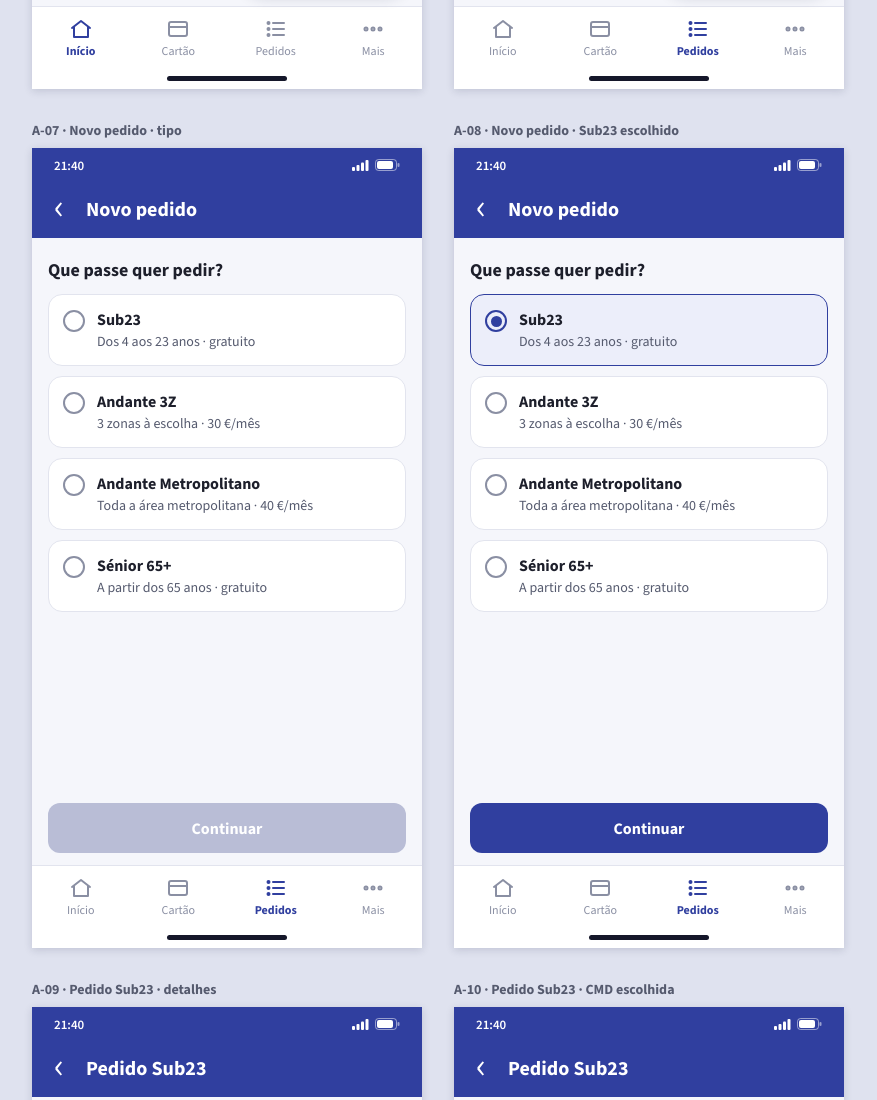
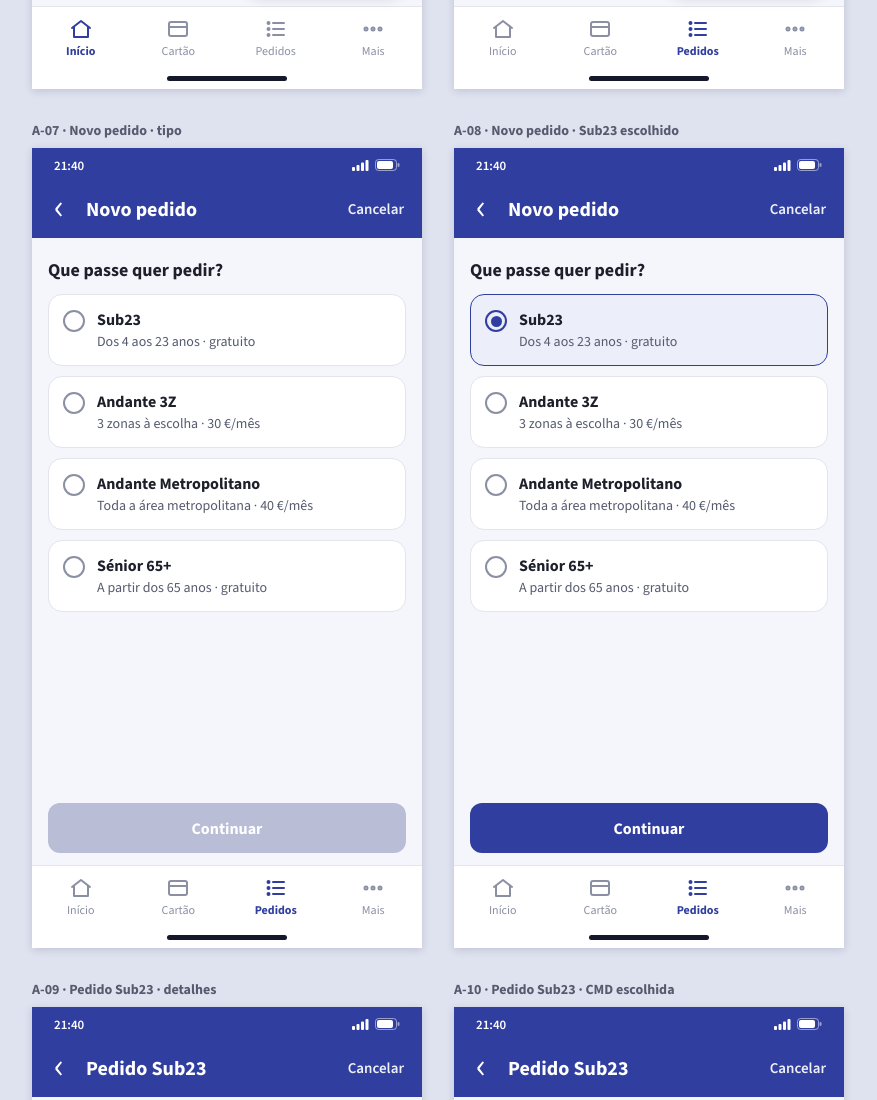
Before and after one commit to aishend/anda-redesign, a plain HTML site: page galeria.html in a window 1280 px wide. Shown: the part 2660-3760 px from the top of the page, without its empty margins (0-877 px from the left). Drawn offline with nearby package versions, Linux system fonts and the light colour scheme.

Commit message:
«Cancelar» no topo de todos os ecrãs intermédios dos processos com vários passos
Pedido de passe (A e B) e renovação do passe (A e B): o botão fica sempre no mesmo sítio,
cancela o processo inteiro e confirma que nada foi enviado/cobrado.

Co-Authored-By: Claude Opus 5.5 <noreply@anthropic.com>

```diff
--- a/css/style.css
+++ b/css/style.css
@@ -81,6 +81,8 @@ input, textarea { font: inherit; }
 .topbar .back .glyph { font-size: 38px; line-height: 30px; margin-top: -6px; font-weight: 300; }
 .topbar .back:active { background: rgba(255,255,255,.15); }
 .topbar img.logo { height: 22px; }
+.topbar .cancel-top { color: #fff; font-weight: 600; font-size: 15px; padding: 6px 2px 6px 8px; opacity: .92; }
+.topbar .cancel-top:active { opacity: .6; }
 .content { flex: 1; overflow-y: auto; padding: 16px; display: flex; flex-direction: column; gap: 14px; }
 .content.center { align-items: stretch; }
 .footer-actions { flex: none; padding: 12px 16px; background: var(--bg); display: flex; flex-direction: column; gap: 10px; }
--- a/js/screens.js
+++ b/js/screens.js
@@ -63,8 +63,9 @@ function andyReply(t, u) {
 
 /* ---------- Componentes ---------- */
 const H = {
-  top(title, back) {
-    return `<div class="topbar">${back ? `<button class="back" data-go="${back}" data-label="‹" aria-label="Voltar"><span class="glyph">‹</span></button>` : `<img class="logo" src="assets/logo_anda_white.png" alt="anda">`}<h1>${back ? title : ''}</h1></div>`;
+  top(title, back, cancel) {
+    const c = cancel ? `<button class="cancel-top" data-go="${cancel.go}" data-set="${cancel.set}" data-toast="${cancel.toast}" data-label="Cancelar">Cancelar</button>` : '';
+    return `<div class="topbar">${back ? `<button class="back" data-go="${back}" data-label="‹" aria-label="Voltar"><span class="glyph">‹</span></button>` : `<img class="logo" src="assets/logo_anda_white.png" alt="anda">`}<h1>${back ? title : ''}</h1>${c}</div>`;
   },
   tabs(on) {
     const t = [['app-inicio', 'Início', I.home], ['app-cartao', 'Cartão', I.card], ['app-pedidos', 'Pedidos', I.list], ['app-mais', 'Mais', I.more]];
@@ -109,6 +110,10 @@ const H = {
 };
 
 /* ---------- Ecrãs ---------- */
+// «Cancelar» no topo de todos os ecrãs intermédios de um processo com vários passos
+const CANCELA_PEDIDO = { go: 'app-pedidos', set: 'tipo=;id=;ent=', toast: 'Pedido cancelado. Nada foi enviado.' };
+const CANCELA_RENOV = { go: 'app-inicio', set: 'ctx=;pop=;mb=;sheet=;said=', toast: 'Renovação cancelada. Não foi cobrado nada.' };
+
 const SCREENS = {
   /* Ecrã inicial do telemóvel, com o widget da Anda (Tarefa 1) */
   'os-home'(sel, v) {
@@ -200,7 +205,7 @@ const SCREENS = {
 
   /* ----- Tarefa 2 · Versão A: duas páginas (escolher passe → detalhes num só ecrã) ----- */
   'a-pedido-tipo'(sel) {
-    return `<div class="app">${H.top('Novo pedido', 'app-pedidos')}
+    return `<div class="app">${H.top('Novo pedido', 'app-pedidos', CANCELA_PEDIDO)}
       <div class="content"><div class="q">Que passe quer pedir?</div>
         <div class="options">${PASSES.map(p => H.option(sel.tipo === p.id, `tipo=${p.id}`, p.t, p.s)).join('')}</div></div>
       <div class="footer-actions"><button class="btn primary" ${sel.tipo ? '' : 'disabled'} data-go="a-pedido-detalhes" data-label="Continuar">Continuar</button></div>
@@ -209,7 +214,7 @@ const SCREENS = {
   'a-pedido-detalhes'(sel) {
     const u = USERS.sofia;
     const ok = sel.id && sel.ent;
-    return `<div class="app">${H.top('Pedido ' + (PASSES.find(p => p.id === sel.tipo) || PASSES[0]).t, 'a-pedido-tipo')}
+    return `<div class="app">${H.top('Pedido ' + (PASSES.find(p => p.id === sel.tipo) || PASSES[0]).t, 'a-pedido-tipo', CANCELA_PEDIDO)}
       <div class="content">
         <div class="q">Comprovar a idade</div>
         <div class="options">
@@ -253,7 +258,7 @@ const SCREENS = {
                      : `<span class="step ${cls} off"><i></i>${nome}</span>`;
     }).join('');
     const next = n < 4 ? `data-go="b-pedido-${n + 1}" data-label="Continuar"` : `data-go="pedido-enviado" data-set="enviado=1" data-label="Enviar pedido"`;
-    return `<div class="app">${H.top('Novo pedido', back || `b-pedido-${n - 1}`)}
+    return `<div class="app">${H.top('Novo pedido', back || `b-pedido-${n - 1}`, CANCELA_PEDIDO)}
       <div class="content"><div class="progress">${prog}</div><div class="small">Passo ${n} de 4</div>
         <div class="q">${q}</div>${body}</div>
       <div class="footer-actions"><button class="btn primary" ${can ? '' : 'disabled'} ${next}>${n < 4 ? 'Continuar' : 'Enviar pedido'}</button></div>
@@ -275,7 +280,7 @@ const SCREENS = {
   /* ----- Tarefa 3: renovar o passe sem método de pagamento ----- */
   'renovar'(sel, v) {
     const u = USERS[sel.u || 'carlos'];
-    return `<div class="app">${H.top('Renovar passe', 'app-inicio')}
+    return `<div class="app">${H.top('Renovar passe', 'app-inicio', CANCELA_RENOV)}
       <div class="content">
         <div class="card"><div class="kv"><span>Título</span><span>${u.passe}</span></div><div class="kv"><span>Período</span><span>1 a 30 nov</span></div><div class="kv"><span>Preço</span><span>40,00 €</span></div></div>
         <div class="card" style="display:flex;justify-content:space-between"><b>Pagar com</b><span class="muted">Nenhum guardado</span></div>
@@ -288,7 +293,7 @@ const SCREENS = {
 
   // Versão A: erro + pop-up do Andy que oferece ajuda
   'a-erro'(sel) {
-    return `<div class="app">${H.top('Renovar passe', 'renovar')}
+    return `<div class="app">${H.top('Renovar passe', 'renovar', CANCELA_RENOV)}
       <div class="content">
         <div class="result"><div class="big err">${I.alert}</div><h2>Não foi possível renovar</h2></div>
         <div class="alertbox err"><b>Falta um método de pagamento.</b>Não foi cobrado nada.</div>
@@ -313,7 +318,7 @@ const SCREENS = {
          <div class="small">Depois de confirmar no MB WAY, encoste o cartão ao telemóvel para gravar o passe.</div>`
       : `<div class="msg-who">Andy</div><div class="msg bot">Olá, ${u.nome}! Sou o Andy, o assistente da Anda. Em que posso ajudar?</div>
          <div class="chips"><button class="chip" data-go="renovar" data-label="Renovar o passe">Renovar o passe</button><button class="chip" data-go="app-cartao" data-set="f=carregamentos" data-label="O carregamento ficou no cartão?">O carregamento ficou no cartão?</button><button class="chip" data-go="app-pedidos" data-label="Pedir o Sub23">Pedir o Sub23</button></div>`;
-    return `<div class="app">${H.top('Andy', erro ? 'a-erro' : 'app-inicio')}
+    return `<div class="app">${H.top('Andy', erro ? 'a-erro' : 'app-inicio', erro ? CANCELA_RENOV : null)}
       <div class="chat">${msgs}${sel.said ? `<div class="msg me">${esc(sel.said)}</div><div class="msg-who">Andy</div><div class="msg bot">${andyReply(sel.said, u)}</div>` : ''}</div>
       <form class="composer" data-chat><input name="m" placeholder="Escreva ou toque no microfone…" autocomplete="off"><button type="button" class="mic" data-toast="A ouvir… (simulado)" data-label="mic">${I.mic}</button></form>
       ${sel.mb === '1' ? H.mbway('renovado') : ''}
@@ -324,7 +329,7 @@ const SCREENS = {
   // Versão B: o Andy aparece dentro do próprio ecrã de erro (sem pop-up nem página de conversa)
   'b-erro'(sel) {
     const u = USERS[sel.u || 'carlos'];
-    return `<div class="app">${H.top('Renovar passe', 'renovar')}
+    return `<div class="app">${H.top('Renovar passe', 'renovar', CANCELA_RENOV)}
       <div class="content">
         <div class="result compact"><div class="big err">${I.alert}</div><h2>Não foi possível renovar</h2></div>
         <div class="alertbox err"><b>Falta um método de pagamento.</b>Não foi cobrado nada.</div>
```
